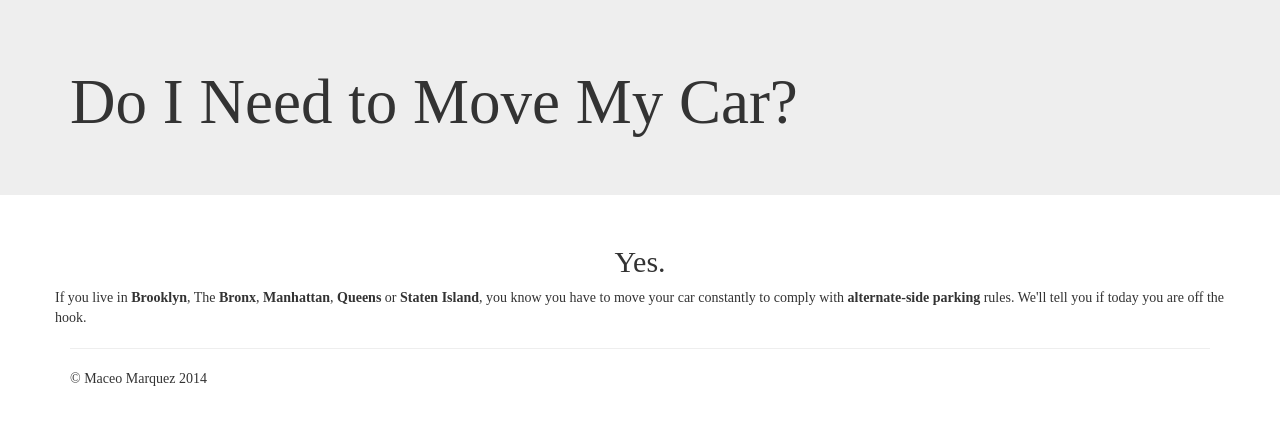
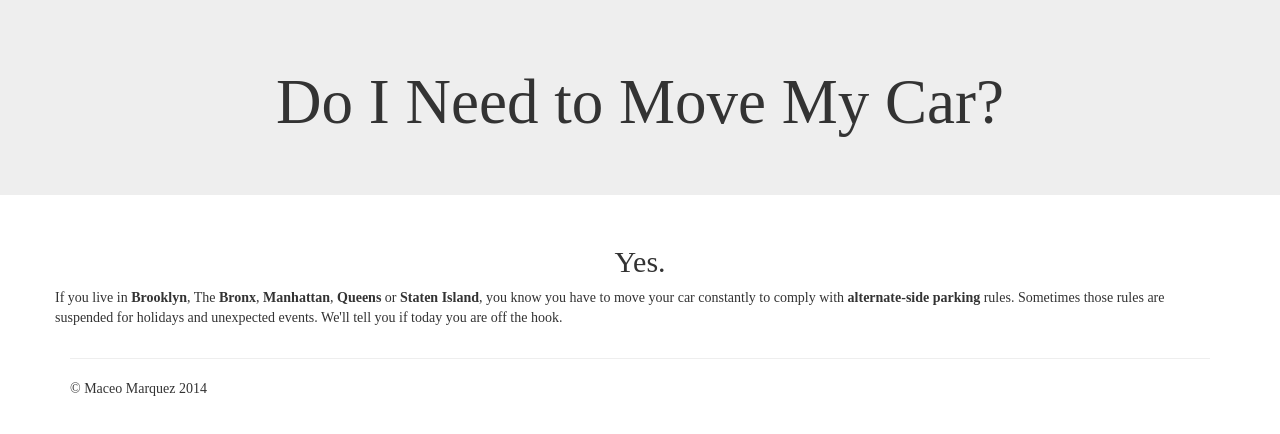
Before and after one commit to subcom/doineedtomovemycar, a plain HTML site: page index.html in a window 1280 px wide. Drawn offline with Linux system fonts and the light colour scheme.

Commit message:
Slight modification to layout.

```diff
--- a/index.html
+++ b/index.html
@@ -25,6 +25,7 @@
         <script src="js/vendor/modernizr-2.6.2-respond-1.1.0.min.js"></script>
         <script src="js/vendor/handlebars-1.0.rc.1.min.js"></script>
 
+
         <script id="stag" type="text/x-handlebars-template">
         <h2 id="answer">{{ answer }}</h2>
         <p id="reason">{{ reason }} </p></script>
@@ -36,6 +37,7 @@
             console.log("ready");
 
             $('#theTarget').append(theTemplate(theData));
+
 
         });
         </script>
@@ -49,7 +51,7 @@
     <!-- Main jumbotron for a primary marketing message or call to action -->
     <div class="jumbotron">
       <div class="container">
-        <h1>Do I Need to Move My Car?</h1>
+        <h1 id="dintmmc-title">Do I Need to Move My Car?</h1>
       </div>
     </div>
 
@@ -57,10 +59,12 @@
       <!-- Example row of columns -->
       <div class="row">
         <div id="theTarget" class="col-md-12">
+        <!-- answer comes here -->
+        </div>
+        <p>If you live in <b>Brooklyn</b>, The <b>Bronx</b>, <b>Manhattan</b>, <b>Queens</b> or <b>Staten Island</b>, you know you have to move your car constantly to comply with <b>alternate-side parking</b> rules.  Sometimes those rules are suspended for holidays and unexpected events.  We'll tell you if today you are off the hook.</p>
 
 
-        </div>
-        If you live in <b>Brooklyn</b>, The <b>Bronx</b>, <b>Manhattan</b>, <b>Queens</b> or <b>Staten Island</b>, you know you have to move your car constantly to comply with <b>alternate-side parking</b> rules.  We'll tell you if today you are off the hook.
+
       </div>
 
       <hr>
```
